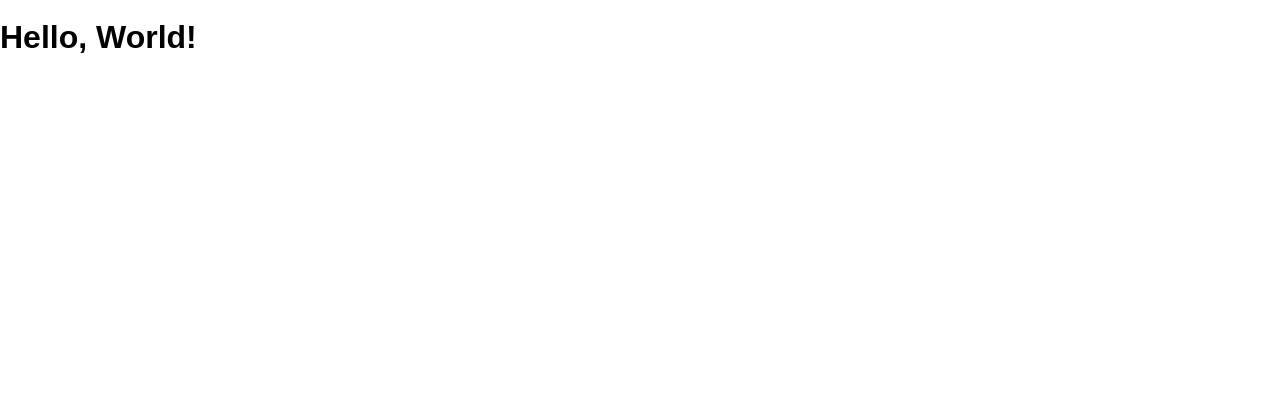
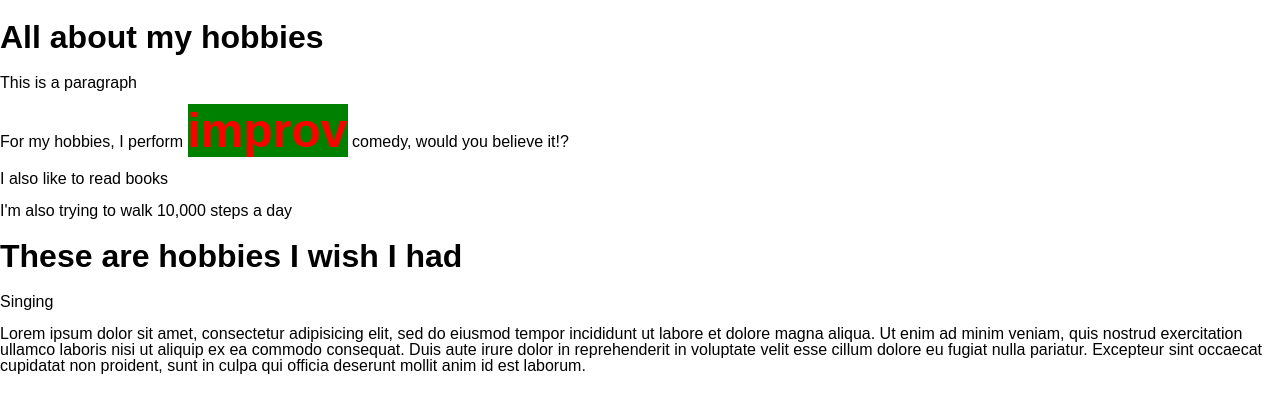
Before and after one commit to gstark/hobbies, a website: page public/index.html in a window 1280 px wide. Drawn offline with Linux system fonts and the light colour scheme.

Commit message:
Added a list of hobbies

```diff
--- a/public/index.html
+++ b/public/index.html
@@ -7,6 +7,14 @@
     <link rel="stylesheet" href="/screen.css">
   </head>
   <body>
-    <h1>Hello, World!</h1>
+    <h1>All about my hobbies</h1>
+    <p>This is a paragraph</p>
+    <p>For my hobbies, I perform <span>improv</span> comedy, would you believe it!?</p>
+    <p>I also like to read books</p>
+    <p>I'm also trying to walk 10,000 steps a day</p>
+
+    <h1>These are hobbies I wish I had</h1>
+    <p>Singing</p>
+    <p>Lorem ipsum dolor sit amet, consectetur adipisicing elit, sed do eiusmod tempor incididunt ut labore et dolore magna aliqua. Ut enim ad minim veniam, quis nostrud exercitation ullamco laboris nisi ut aliquip ex ea commodo consequat. Duis aute irure dolor in reprehenderit in voluptate velit esse cillum dolore eu fugiat nulla pariatur. Excepteur sint occaecat cupidatat non proident, sunt in culpa qui officia deserunt mollit anim id est laborum.</p>
   </body>
 </html>
--- a/public/screen.css
+++ b/public/screen.css
@@ -7,3 +7,11 @@ body {
   min-height: 100%;
   font: 16px / 1 sans-serif;
 }
+
+span {
+  font-weight: bold;
+  font-style: normal;
+  color: red;
+  font-size: 3em;
+  background-color: green;
+}
```
